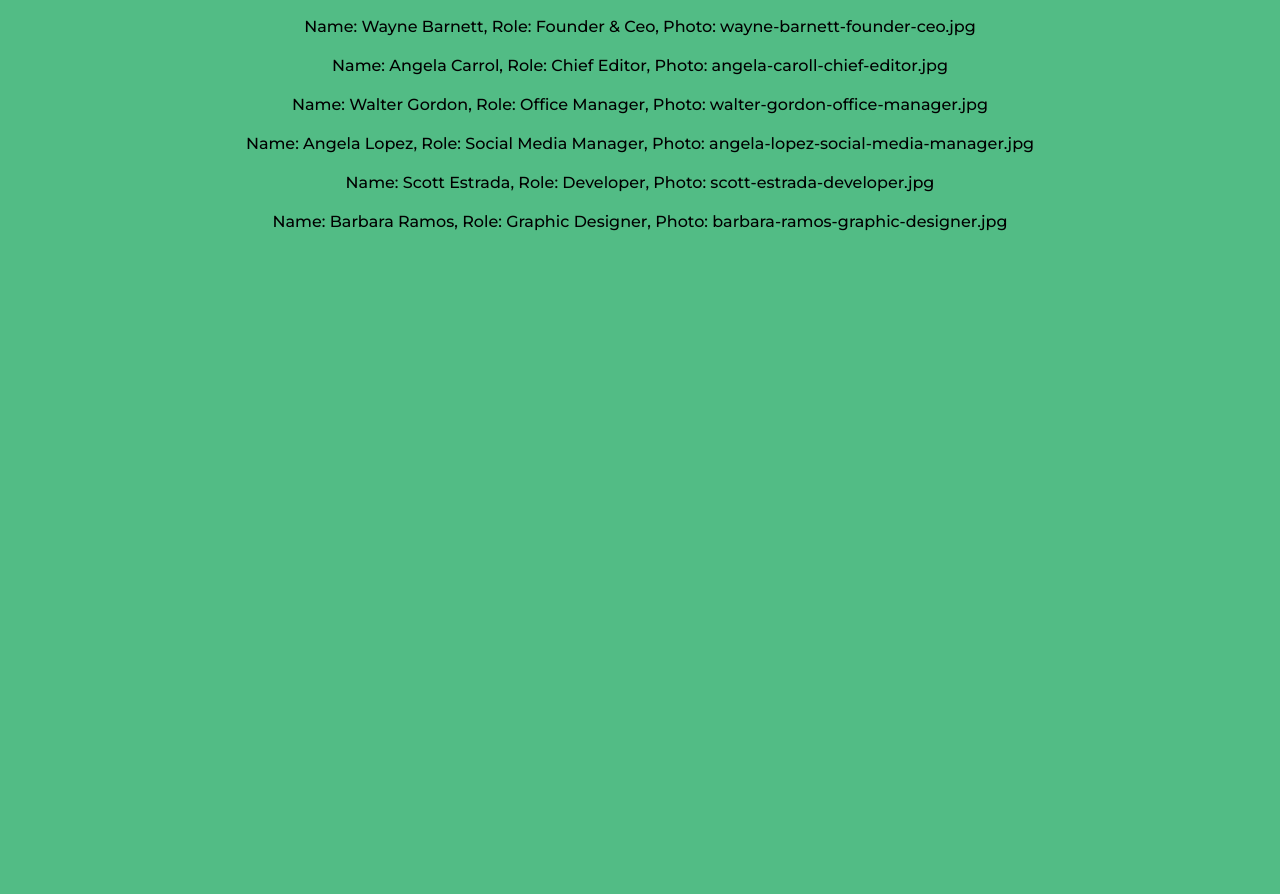
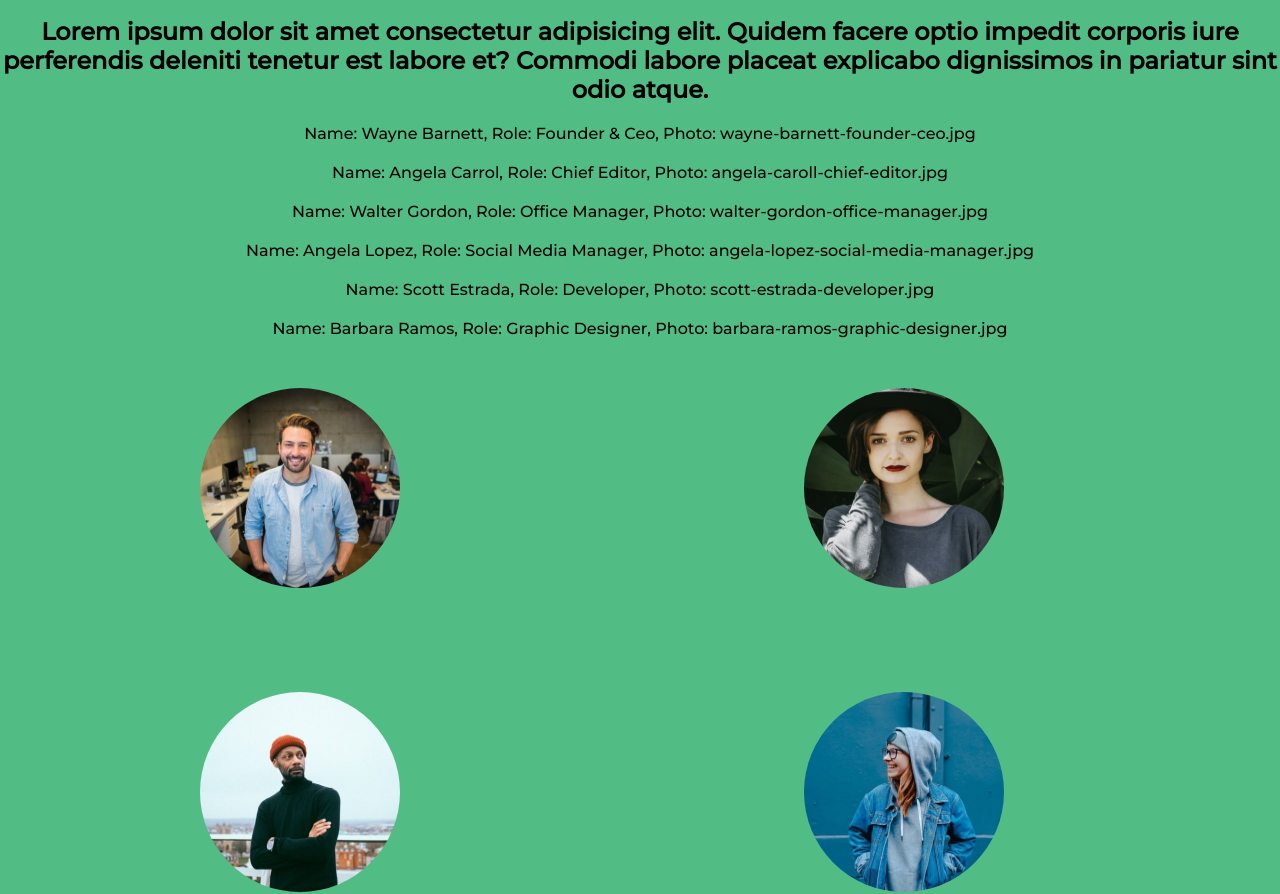
Before and after one commit to GabrieleGrossi/js-our-team, a plain HTML site: page index.html in a window 1280 px wide. Shown: the part 62-956 px from the top of the page. Before the commit the page ends 800 px from the top, so only its background shows below. Drawn offline with Linux system fonts and the light colour scheme.

Commit message:
very ugly exercise

```diff
--- a/index.html
+++ b/index.html
@@ -17,9 +17,18 @@
         <h1>
             Ours team
         </h1>
+        <h2>
+            Lorem ipsum dolor sit amet consectetur adipisicing elit. Quidem facere optio impedit corporis iure perferendis deleniti tenetur est labore et? Commodi labore placeat explicabo dignissimos in pariatur sint odio atque.
+        </h2>
         <p id="output">
 
         </p>
+        <img src="img/wayne-barnett-founder-ceo.jpg" alt="">
+        <img src="img/angela-caroll-chief-editor.jpg" alt="">
+        <img src="img/walter-gordon-office-manager.jpg" alt="">
+        <img src="img/angela-lopez-social-media-manager.jpg" alt="">
+        <img src="img/scott-estrada-developer.jpg" alt="">
+        <img src="img/barbara-ramos-graphic-designer.jpg" alt="">
     </main>
     <!--My js script-->
     <script src="script.js"></script>
--- a/style.css
+++ b/style.css
@@ -8,7 +8,15 @@ body{
     font-family: 'Montserrat', sans-serif;
 }
 p,
-h1{
+h1,
+h2{
     text-align: center;
     margin-top: 20px;
 }
+
+img{
+    width: 200px;
+    height: 200px;
+    border-radius: 50%;
+    margin: 50px 200px;
+}
```
